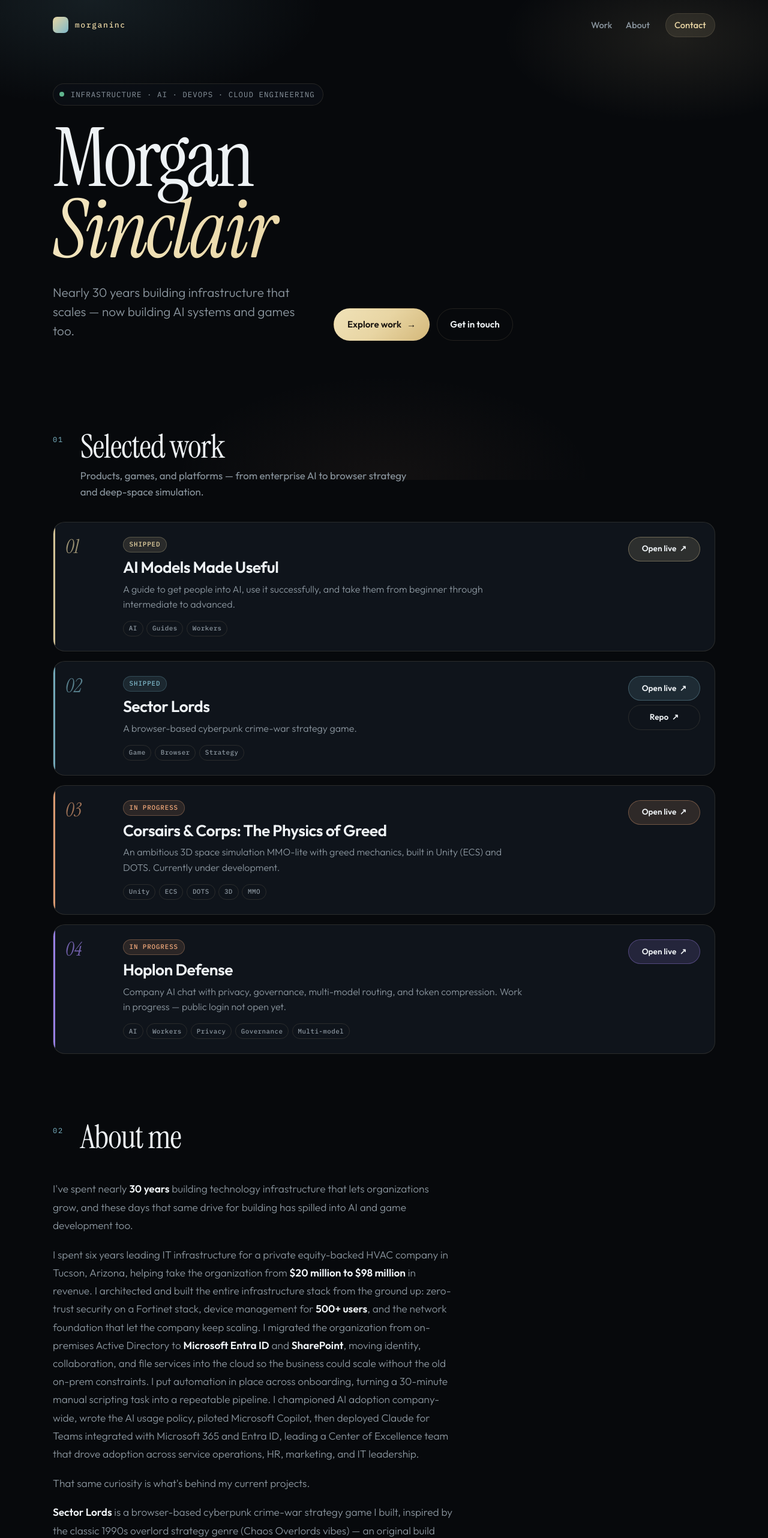
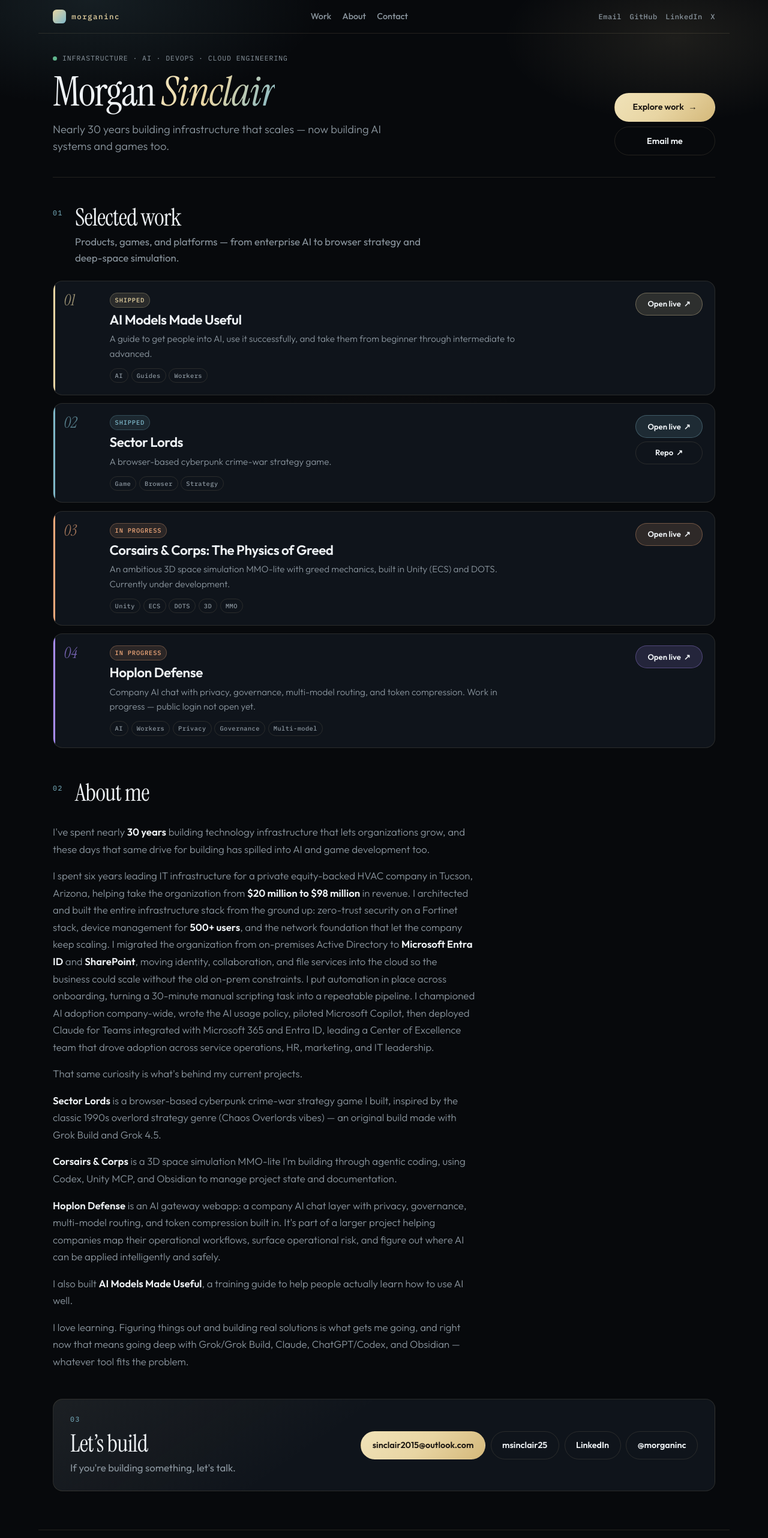
Before and after one commit to msinclair25/morganinc, a website: page public/index.html in a window 1280 px wide. Shown: the top 2564 px of the page at 60% size. Drawn offline with Linux system fonts and the light colour scheme.

Commit message:
Tighten hero layout and move socials to header
Name on one line, compact top section, social links up top, less empty space.

```diff
--- a/public/app.js
+++ b/public/app.js
@@ -1,8 +1,5 @@
 const yearEl = document.getElementById("year");
 if (yearEl) yearEl.textContent = String(new Date().getFullYear());
-
-const prefersReduced =
-  window.matchMedia?.("(prefers-reduced-motion: reduce)").matches ?? false;
 
 const ACCENTS = ["gold", "cyan", "ember", "violet"];
 
@@ -47,28 +44,44 @@ function padIndex(n) {
   return String(n).padStart(2, "0");
 }
 
-function initReveal() {
-  const nodes = document.querySelectorAll("[data-reveal]");
-  if (!nodes.length) return;
-
-  if (prefersReduced || !("IntersectionObserver" in window)) {
-    nodes.forEach((n) => n.classList.add("is-visible"));
-    return;
+function contactItems(contact) {
+  const items = [];
+  if (contact?.email) {
+    items.push({
+      href: `mailto:${contact.email}`,
+      label: contact.email,
+      short: "Email",
+      kind: "Email",
+    });
   }
-
-  const io = new IntersectionObserver(
-    (entries) => {
-      for (const entry of entries) {
-        if (entry.isIntersecting) {
-          entry.target.classList.add("is-visible");
-          io.unobserve(entry.target);
-        }
-      }
-    },
-    { rootMargin: "0px 0px -6% 0px", threshold: 0.06 },
-  );
-
-  nodes.forEach((n) => io.observe(n));
+  if (contact?.github) {
+    items.push({
+      href: contact.github,
+      label: "msinclair25",
+      short: "GitHub",
+      kind: "GitHub",
+      external: true,
+    });
+  }
+  if (contact?.linkedin) {
+    items.push({
+      href: contact.linkedin,
+      label: "LinkedIn",
+      short: "LinkedIn",
+      kind: "LinkedIn",
+      external: true,
+    });
+  }
+  if (contact?.x) {
+    items.push({
+      href: contact.x,
+      label: "@morganinc",
+      short: "X",
+      kind: "X",
+      external: true,
+    });
+  }
+  return items;
 }
 
 function renderProjects(projects) {
@@ -79,7 +92,7 @@ function renderProjects(projects) {
 
   if (!featured.length) {
     grid.innerHTML = `
-      <li class="project-card placeholder" data-accent="gold" data-reveal>
+      <li class="project-card placeholder" data-accent="gold">
         <div class="project-main">
           <div class="project-top"><span class="tag">Vault</span></div>
           <h3>Projects incoming</h3>
@@ -89,7 +102,6 @@ function renderProjects(projects) {
         </div>
       </li>
     `;
-    initReveal();
     return;
   }
 
@@ -118,7 +130,7 @@ function renderProjects(projects) {
       const tagClass = p.status === "wip" ? "tag wip" : "tag";
 
       return `
-        <li class="project-card" data-accent="${accent}" data-reveal style="--delay: ${i * 50}ms">
+        <li class="project-card" data-accent="${accent}">
           <div class="project-num" aria-hidden="true">${padIndex(i + 1)}</div>
           <div class="project-main">
             <div class="project-top">
@@ -137,8 +149,6 @@ function renderProjects(projects) {
       `;
     })
     .join("");
-
-  initReveal();
 }
 
 function renderAbout(about) {
@@ -157,63 +167,48 @@ function renderAbout(about) {
 }
 
 function renderContact(contact) {
+  const items = contactItems(contact);
+
+  const header = document.getElementById("header-socials");
+  if (header) {
+    if (!items.length) {
+      header.innerHTML = `<a href="https://github.com/msinclair25" target="_blank" rel="noopener noreferrer">GitHub</a>`;
+    } else {
+      header.innerHTML = items
+        .map((item) => {
+          const ext = item.external
+            ? ` target="_blank" rel="noopener noreferrer"`
+            : "";
+          return `<a href="${escapeHtml(item.href)}"${ext}>${escapeHtml(item.short)}</a>`;
+        })
+        .join("");
+    }
+  }
+
+  const heroEmail = document.getElementById("hero-email");
+  if (heroEmail && contact?.email) {
+    heroEmail.href = `mailto:${contact.email}`;
+  }
+
   const wrap = document.getElementById("contact-links");
   if (!wrap) return;
 
-  const items = [];
-  if (contact?.email) {
-    items.push({
-      href: `mailto:${contact.email}`,
-      label: contact.email,
-      kind: "Email",
-    });
-  }
-  if (contact?.github) {
-    items.push({
-      href: contact.github,
-      label: "msinclair25",
-      kind: "GitHub",
-      external: true,
-    });
-  }
-  if (contact?.linkedin) {
-    items.push({
-      href: contact.linkedin,
-      label: "Morgan Sinclair",
-      kind: "LinkedIn",
-      external: true,
-    });
-  }
-  if (contact?.x) {
-    items.push({
-      href: contact.x,
-      label: "@morganinc",
-      kind: "X",
-      external: true,
-    });
-  }
-
   if (!items.length) {
     wrap.innerHTML = `
-      <a class="contact-card" href="https://github.com/msinclair25" target="_blank" rel="noopener noreferrer">
-        <span class="kind">GitHub</span>
-        <span class="label">msinclair25</span>
+      <a class="btn primary" href="https://github.com/msinclair25" target="_blank" rel="noopener noreferrer">
+        GitHub
       </a>
     `;
     return;
   }
 
   wrap.innerHTML = items
-    .map((item) => {
+    .map((item, i) => {
       const ext = item.external
         ? ` target="_blank" rel="noopener noreferrer"`
         : "";
-      return `
-        <a class="contact-card" href="${escapeHtml(item.href)}"${ext}>
-          <span class="kind">${escapeHtml(item.kind)}</span>
-          <span class="label">${escapeHtml(item.label)}</span>
-        </a>
-      `;
+      const cls = i === 0 ? "btn primary" : "btn ghost";
+      return `<a class="${cls}" href="${escapeHtml(item.href)}"${ext}>${escapeHtml(item.label)}</a>`;
     })
     .join("");
 
@@ -226,8 +221,6 @@ function renderContact(contact) {
 }
 
 async function boot() {
-  initReveal();
-
   try {
     const res = await fetch("/data/site.json", { cache: "no-cache" });
     if (!res.ok) throw new Error(`site.json ${res.status}`);
--- a/public/data/site.json
+++ b/public/data/site.json
@@ -1,5 +1,5 @@
 {
-  "generatedAt": "2026-07-13T07:26:37.997Z",
+  "generatedAt": "2026-07-13T07:28:37.584Z",
   "about": {
     "title": "About",
     "headline": "Infrastructure · AI · DevOps · Cloud Engineering",
--- a/public/index.html
+++ b/public/index.html
@@ -30,31 +30,31 @@
   <body>
     <div class="bg" aria-hidden="true"></div>
 
-    <header class="site-header" data-reveal>
+    <header class="site-header">
       <a class="logo" href="/">
         <span class="logo-mark" aria-hidden="true"></span>
         <span class="logo-text">morganinc</span>
       </a>
-      <nav aria-label="Primary">
+      <nav class="nav-main" aria-label="Primary">
         <a href="#work">Work</a>
         <a href="#about">About</a>
-        <a href="#contact" class="nav-cta">Contact</a>
+        <a href="#contact">Contact</a>
+      </nav>
+      <nav class="nav-social" id="header-socials" aria-label="Social links">
+        <!-- filled from site.json -->
       </nav>
     </header>
 
     <main>
       <section class="hero" id="top">
-        <div class="hero-meta" data-reveal>
+        <div class="hero-copy">
+          <p class="hero-meta">
             <span class="status-dot" aria-hidden="true"></span>
             <span id="hero-eyebrow">Infrastructure · AI · DevOps · Cloud Engineering</span>
-        </div>
-
-        <h1 class="hero-title" data-reveal>
-          <span class="line">Morgan</span>
-          <span class="line italic">Sinclair</span>
+          </p>
+          <h1 class="hero-title">
+            Morgan <em>Sinclair</em>
           </h1>
-
-        <div class="hero-bottom" data-reveal>
           <p class="lede" id="hero-tagline">
             Nearly 30 years building infrastructure that scales — now building
             AI systems and games too.
@@ -64,13 +64,15 @@
               <span>Explore work</span>
               <span class="btn-arrow" aria-hidden="true">→</span>
             </a>
-            <a class="btn ghost" href="#contact">Get in touch</a>
+            <a class="btn ghost" href="mailto:sinclair2015@outlook.com" id="hero-email">
+              Email me
+            </a>
           </div>
         </div>
       </section>
 
       <section id="work" class="section work-section">
-        <div class="section-rail" data-reveal>
+        <div class="section-rail">
           <p class="section-index">01</p>
           <div class="section-head">
             <h2>Selected work</h2>
@@ -84,13 +86,13 @@
       </section>
 
       <section id="about" class="section about-section">
-        <div class="section-rail" data-reveal>
+        <div class="section-rail">
           <p class="section-index">02</p>
           <div class="section-head">
             <h2>About me</h2>
           </div>
         </div>
-        <div class="about-body" id="about-body" data-reveal>
+        <div class="about-body" id="about-body">
           <p>
             I've spent nearly 30 years building technology infrastructure that
             lets organizations grow.
@@ -99,17 +101,15 @@
       </section>
 
       <section id="contact" class="section contact-section">
-        <div class="contact-panel" data-reveal>
-          <div class="section-rail">
+        <div class="contact-panel">
+          <div class="contact-copy">
             <p class="section-index">03</p>
-            <div class="section-head">
             <h2>Let’s build</h2>
             <p id="contact-intro">
               If you're building something, let's talk.
             </p>
           </div>
-          </div>
-          <div class="contact-links" id="contact-links"></div>
+          <div class="contact-actions" id="contact-links"></div>
         </div>
       </section>
     </main>
--- a/public/styles.css
+++ b/public/styles.css
@@ -9,12 +9,11 @@
   --accent-hot: #f0a87a;
   --accent-soft: rgba(232, 213, 163, 0.1);
   --focus: #7eb8c9;
-  --radius: 18px;
+  --radius: 16px;
   --max: 72rem;
   --font-sans: "Outfit", system-ui, sans-serif;
   --font-display: "Instrument Serif", Georgia, serif;
   --font-mono: "IBM Plex Mono", ui-monospace, monospace;
-  --ease-out: cubic-bezier(0.16, 1, 0.3, 1);
   color-scheme: dark;
 }
 
@@ -36,12 +35,6 @@ html {
   .status-dot {
     animation: none !important;
   }
-
-  [data-reveal] {
-    opacity: 1 !important;
-    transform: none !important;
-    transition: none !important;
-  }
 }
 
 body {
@@ -61,7 +54,6 @@ body {
   color: #fff;
 }
 
-/* Static background — no animated blur / canvas */
 .bg {
   pointer-events: none;
   position: fixed;
@@ -98,106 +90,122 @@ a:focus-visible,
   outline-offset: 3px;
 }
 
+/* —— Header: logo · page nav · socials —— */
 .site-header {
-  display: flex;
+  display: grid;
+  grid-template-columns: auto 1fr auto;
   align-items: center;
-  justify-content: space-between;
+  gap: 1rem 1.5rem;
   max-width: var(--max);
   margin: 0 auto;
-  padding: 1.35rem 1.5rem 0;
+  padding: 1rem 1.5rem;
+  border-bottom: 1px solid var(--border);
 }
 
 .logo {
   display: inline-flex;
   align-items: center;
-  gap: 0.65rem;
+  gap: 0.55rem;
   text-decoration: none;
   color: var(--text);
 }
 
 .logo-mark {
-  width: 1.65rem;
-  height: 1.65rem;
-  border-radius: 0.45rem;
+  width: 1.4rem;
+  height: 1.4rem;
+  border-radius: 0.4rem;
   background: linear-gradient(135deg, #e8d5a3, #7eb8c9);
+  flex-shrink: 0;
 }
 
 .logo-text {
   font-family: var(--font-mono);
-  font-size: 0.82rem;
+  font-size: 0.78rem;
   font-weight: 500;
   letter-spacing: 0.12em;
   text-transform: lowercase;
   color: var(--accent);
 }
 
-nav {
+.nav-main {
   display: flex;
   align-items: center;
-  gap: 0.35rem 1.1rem;
+  justify-content: center;
+  gap: 1.15rem;
 }
 
-nav a {
+.nav-main a {
   color: var(--text-muted);
   text-decoration: none;
-  font-size: 0.92rem;
+  font-size: 0.9rem;
   font-weight: 500;
-  padding: 0.35rem 0.15rem;
 }
 
-nav a:hover {
+.nav-main a:hover {
   color: var(--text);
 }
 
-.nav-cta {
-  margin-left: 0.35rem;
-  padding: 0.45rem 0.9rem !important;
-  border: 1px solid var(--border);
-  border-radius: 999px;
-  color: var(--accent) !important;
-  background: var(--accent-soft);
+.nav-social {
+  display: flex;
+  align-items: center;
+  flex-wrap: wrap;
+  justify-content: flex-end;
+  gap: 0.35rem 0.85rem;
 }
 
-.nav-cta:hover {
-  border-color: var(--border-strong);
-  background: rgba(232, 213, 163, 0.18);
+.nav-social a {
+  font-family: var(--font-mono);
+  font-size: 0.75rem;
+  font-weight: 500;
+  letter-spacing: 0.04em;
+  text-decoration: none;
+  color: var(--text-muted);
+}
+
+.nav-social a:hover {
+  color: var(--accent);
 }
 
 main {
   max-width: var(--max);
   margin: 0 auto;
-  padding: 0 1.5rem 5rem;
+  padding: 0 1.5rem 3.5rem;
 }
 
-/* Hero */
+/* —— Hero: compact, name on one line —— */
 .hero {
-  padding: 4.5rem 0 4rem;
-  min-height: min(72vh, 40rem);
-  display: flex;
-  flex-direction: column;
-  justify-content: center;
-  gap: 1.75rem;
+  padding: 2rem 0 2.25rem;
+  border-bottom: 1px solid var(--border);
+}
+
+.hero-copy {
+  display: grid;
+  grid-template-columns: 1fr auto;
+  grid-template-areas:
+    "meta meta"
+    "title actions"
+    "lede actions";
+  gap: 0.75rem 2.5rem;
+  align-items: end;
 }
 
 .hero-meta {
+  grid-area: meta;
   display: inline-flex;
   align-items: center;
-  gap: 0.65rem;
+  gap: 0.55rem;
+  margin: 0;
   font-family: var(--font-mono);
-  font-size: 0.78rem;
+  font-size: 0.72rem;
   letter-spacing: 0.08em;
   text-transform: uppercase;
   color: var(--text-muted);
   width: fit-content;
-  padding: 0.45rem 0.85rem 0.45rem 0.65rem;
-  border: 1px solid var(--border);
-  border-radius: 999px;
-  background: rgba(12, 16, 22, 0.8);
 }
 
 .status-dot {
-  width: 0.5rem;
-  height: 0.5rem;
+  width: 0.45rem;
+  height: 0.45rem;
   border-radius: 50%;
   background: #6dcea0;
   flex-shrink: 0;
@@ -215,19 +223,17 @@ main {
 }
 
 .hero-title {
+  grid-area: title;
   margin: 0;
   font-family: var(--font-display);
   font-weight: 400;
-  font-size: clamp(4rem, 14vw, 8.5rem);
-  line-height: 0.88;
-  letter-spacing: -0.03em;
+  font-size: clamp(2.6rem, 6.5vw, 4.25rem);
+  line-height: 1.05;
+  letter-spacing: -0.02em;
+  white-space: nowrap;
 }
 
-.hero-title .line {
-  display: block;
-}
-
-.hero-title .italic {
+.hero-title em {
   font-style: italic;
   color: var(--accent);
   background: linear-gradient(120deg, #f3e6c0 0%, #e8d5a3 45%, #7eb8c9 100%);
@@ -236,38 +242,34 @@ main {
   -webkit-text-fill-color: transparent;
 }
 
-.hero-bottom {
-  display: grid;
-  grid-template-columns: 1.2fr 1fr;
-  gap: 1.5rem 2rem;
-  align-items: end;
-  max-width: 52rem;
-}
-
 .lede {
+  grid-area: lede;
   margin: 0;
-  font-size: clamp(1.1rem, 2vw, 1.3rem);
+  font-size: clamp(1rem, 1.6vw, 1.15rem);
   font-weight: 300;
   color: var(--text-muted);
-  max-width: 28rem;
+  max-width: 36rem;
   line-height: 1.55;
 }
 
 .hero-actions {
+  grid-area: actions;
   display: flex;
-  flex-wrap: wrap;
-  gap: 0.75rem;
+  flex-direction: column;
+  gap: 0.55rem;
+  align-items: stretch;
+  min-width: 10.5rem;
 }
 
 .btn {
   display: inline-flex;
   align-items: center;
   justify-content: center;
-  gap: 0.55rem;
-  padding: 0.85rem 1.35rem;
+  gap: 0.45rem;
+  padding: 0.7rem 1.15rem;
   border-radius: 999px;
   font-weight: 600;
-  font-size: 0.95rem;
+  font-size: 0.9rem;
   text-decoration: none;
   border: 1px solid transparent;
   transition:
@@ -275,6 +277,7 @@ main {
     background 0.15s ease,
     border-color 0.15s ease,
     color 0.15s ease;
+  white-space: nowrap;
 }
 
 .btn.primary {
@@ -305,63 +308,64 @@ main {
   border-color: var(--border-strong);
   background: var(--accent-soft);
   color: var(--text);
-  transform: translateY(-1px);
 }
 
-/* Sections */
+/* —— Sections —— */
 .section {
-  padding: 5rem 0 2rem;
+  padding: 2.75rem 0 0.5rem;
 }
 
 .section-rail {
   display: grid;
   grid-template-columns: auto 1fr;
-  gap: 1.25rem 1.75rem;
+  gap: 0.85rem 1.25rem;
   align-items: start;
-  margin-bottom: 2.25rem;
+  margin-bottom: 1.5rem;
 }
 
 .section-index {
-  margin: 0.35rem 0 0;
+  margin: 0.4rem 0 0;
   font-family: var(--font-mono);
-  font-size: 0.75rem;
+  font-size: 0.72rem;
   letter-spacing: 0.14em;
   color: var(--accent-2);
 }
 
-.section-head h2 {
-  margin: 0 0 0.5rem;
+.section-head h2,
+.contact-copy h2 {
+  margin: 0 0 0.4rem;
   font-family: var(--font-display);
-  font-size: clamp(2.4rem, 5vw, 3.4rem);
+  font-size: clamp(1.9rem, 3.5vw, 2.5rem);
   font-weight: 400;
   letter-spacing: -0.02em;
-  line-height: 1;
+  line-height: 1.1;
 }
 
-.section-head p {
+.section-head p,
+.contact-copy p:not(.section-index) {
   margin: 0;
   color: var(--text-muted);
-  max-width: 34rem;
+  max-width: 36rem;
 }
 
-/* Projects */
+/* —— Projects —— */
 .project-stage {
   list-style: none;
   margin: 0;
   padding: 0;
   display: flex;
   flex-direction: column;
-  gap: 1rem;
+  gap: 0.85rem;
 }
 
 .project-card {
   position: relative;
   display: grid;
-  grid-template-columns: 4.5rem 1fr auto;
-  gap: 1rem 1.5rem;
+  grid-template-columns: 3.5rem 1fr auto;
+  gap: 0.75rem 1.25rem;
   align-items: start;
-  padding: 1.5rem 1.5rem 1.5rem 1.25rem;
-  border-radius: calc(var(--radius) + 2px);
+  padding: 1.2rem 1.25rem 1.2rem 1.1rem;
+  border-radius: var(--radius);
   border: 1px solid var(--border);
   background: #0f141b;
   overflow: hidden;
@@ -378,12 +382,11 @@ main {
   bottom: 0;
   width: 3px;
   background: var(--card-accent, var(--accent));
-  opacity: 0.9;
 }
 
 .project-card:hover {
   border-color: color-mix(in srgb, var(--card-accent, var(--accent)) 40%, transparent);
-  transform: translateY(-2px);
+  transform: translateY(-1px);
 }
 
 .project-card[data-accent="gold"] {
@@ -401,7 +404,7 @@ main {
 
 .project-num {
   font-family: var(--font-display);
-  font-size: 2rem;
+  font-size: 1.6rem;
   line-height: 1;
   color: color-mix(in srgb, var(--card-accent, var(--accent)) 65%, transparent);
   font-style: italic;
@@ -415,15 +418,15 @@ main {
   display: flex;
   flex-wrap: wrap;
   gap: 0.5rem;
-  margin-bottom: 0.55rem;
+  margin-bottom: 0.4rem;
 }
 
 .tag {
   display: inline-flex;
-  padding: 0.22rem 0.6rem;
+  padding: 0.18rem 0.5rem;
   border-radius: 999px;
   font-family: var(--font-mono);
-  font-size: 0.68rem;
+  font-size: 0.65rem;
   font-weight: 500;
   letter-spacing: 0.08em;
   text-transform: uppercase;
@@ -439,56 +442,56 @@ main {
 }
 
 .project-card h3 {
-  margin: 0 0 0.5rem;
-  font-size: clamp(1.25rem, 2.5vw, 1.65rem);
+  margin: 0 0 0.4rem;
+  font-size: clamp(1.15rem, 2vw, 1.4rem);
   font-weight: 600;
   letter-spacing: -0.02em;
-  line-height: 1.2;
+  line-height: 1.25;
 }
 
 .project-card .summary {
   margin: 0;
   color: var(--text-muted);
-  font-size: 1rem;
-  max-width: 42rem;
+  font-size: 0.95rem;
+  max-width: 44rem;
   font-weight: 300;
 }
 
 .stack {
   list-style: none;
-  margin: 0.9rem 0 0;
+  margin: 0.75rem 0 0;
   padding: 0;
   display: flex;
   flex-wrap: wrap;
-  gap: 0.35rem;
+  gap: 0.3rem;
 }
 
 .stack li {
   font-family: var(--font-mono);
-  font-size: 0.68rem;
+  font-size: 0.65rem;
   font-weight: 500;
   letter-spacing: 0.04em;
   color: var(--text-muted);
   border: 1px solid var(--border);
   border-radius: 999px;
-  padding: 0.2rem 0.55rem;
+  padding: 0.18rem 0.5rem;
 }
 
 .project-actions {
   display: flex;
   flex-direction: column;
-  gap: 0.45rem;
-  min-width: 7.5rem;
+  gap: 0.4rem;
+  min-width: 7rem;
 }
 
 .project-actions a {
   display: inline-flex;
   align-items: center;
   justify-content: center;
-  gap: 0.35rem;
-  padding: 0.55rem 0.85rem;
+  gap: 0.3rem;
+  padding: 0.45rem 0.75rem;
   border-radius: 999px;
-  font-size: 0.85rem;
+  font-size: 0.82rem;
   font-weight: 600;
   text-decoration: none;
   border: 1px solid var(--border);
@@ -523,17 +526,17 @@ main {
   border-radius: 4px;
 }
 
-/* About */
+/* —— About —— */
 .about-body {
-  font-size: 1.08rem;
+  font-size: 1.05rem;
   font-weight: 300;
-  line-height: 1.75;
+  line-height: 1.7;
   color: var(--text-muted);
-  max-width: 42rem;
+  max-width: 44rem;
 }
 
 .about-body p {
-  margin: 0 0 1.15rem;
+  margin: 0 0 1rem;
 }
 
 .about-body p:last-child {
@@ -545,76 +548,48 @@ main {
   font-weight: 600;
 }
 
-/* Contact */
+/* —— Contact —— */
+.contact-section {
+  padding-top: 2.5rem;
+}
+
 .contact-panel {
-  padding: clamp(1.75rem, 4vw, 2.75rem);
-  border-radius: calc(var(--radius) + 6px);
+  display: grid;
+  grid-template-columns: 1fr auto;
+  gap: 1.5rem 2rem;
+  align-items: center;
+  padding: 1.5rem 1.75rem;
+  border-radius: var(--radius);
   border: 1px solid var(--border);
   background:
     linear-gradient(145deg, rgba(232, 213, 163, 0.06), transparent 42%),
     #0f141b;
 }
 
-.contact-panel .section-rail {
-  margin-bottom: 1.75rem;
+.contact-copy .section-index {
+  margin: 0 0 0.5rem;
 }
 
-.contact-links {
-  display: grid;
-  grid-template-columns: repeat(auto-fit, minmax(12rem, 1fr));
-  gap: 0.75rem;
+.contact-actions {
+  display: flex;
+  flex-wrap: wrap;
+  gap: 0.55rem;
+  justify-content: flex-end;
 }
 
-.contact-card {
-  display: flex;
-  flex-direction: column;
-  gap: 0.35rem;
-  padding: 1.1rem 1.15rem;
-  border-radius: 14px;
-  border: 1px solid var(--border);
-  background: #0a0d11;
-  text-decoration: none;
-  color: var(--text);
-  transition:
-    transform 0.15s ease,
-    border-color 0.15s ease,
-    background 0.15s ease;
-}
-
-.contact-card:hover {
-  transform: translateY(-2px);
-  border-color: var(--border-strong);
-  background: rgba(232, 213, 163, 0.06);
-  color: var(--text);
-}
-
-.contact-card .kind {
-  font-family: var(--font-mono);
-  font-size: 0.68rem;
-  letter-spacing: 0.1em;
-  text-transform: uppercase;
-  color: var(--accent);
-}
-
-.contact-card .label {
-  font-weight: 500;
-  font-size: 0.98rem;
-  word-break: break-word;
-}
-
-/* Footer */
+/* —— Footer —— */
 .site-footer {
   max-width: var(--max);
   margin: 0 auto;
-  padding: 1.75rem 1.5rem 2.75rem;
+  padding: 1.25rem 1.5rem 2rem;
   display: flex;
   flex-wrap: wrap;
-  gap: 0.75rem 1.5rem;
+  gap: 0.5rem 1.25rem;
   align-items: center;
   justify-content: space-between;
   border-top: 1px solid var(--border);
   color: var(--text-muted);
-  font-size: 0.88rem;
+  font-size: 0.85rem;
 }
 
 .site-footer p {
@@ -623,7 +598,7 @@ main {
 
 .footer-top {
   font-family: var(--font-mono);
-  font-size: 0.78rem;
+  font-size: 0.72rem;
   letter-spacing: 0.08em;
   text-transform: uppercase;
   text-decoration: none;
@@ -638,29 +613,50 @@ main {
   opacity: 0.85;
 }
 
-/* Lightweight reveal — opacity only when possible */
-[data-reveal] {
-  opacity: 0;
-  transform: translateY(16px);
-  transition:
-    opacity 0.5s var(--ease-out),
-    transform 0.5s var(--ease-out);
-  transition-delay: var(--delay, 0ms);
-}
+/* —— Responsive —— */
+@media (max-width: 900px) {
+  .site-header {
+    grid-template-columns: 1fr auto;
+    grid-template-areas:
+      "logo social"
+      "nav nav";
+  }
 
-[data-reveal].is-visible {
-  opacity: 1;
-  transform: none;
-}
+  .logo {
+    grid-area: logo;
+  }
 
-/* Responsive */
-@media (max-width: 860px) {
-  .hero-bottom {
+  .nav-social {
+    grid-area: social;
+  }
+
+  .nav-main {
+    grid-area: nav;
+    justify-content: flex-start;
+    padding-top: 0.15rem;
+  }
+
+  .hero-copy {
     grid-template-columns: 1fr;
+    grid-template-areas:
+      "meta"
+      "title"
+      "lede"
+      "actions";
+  }
+
+  .hero-title {
+    white-space: normal;
+  }
+
+  .hero-actions {
+    flex-direction: row;
+    flex-wrap: wrap;
+    min-width: 0;
   }
 
   .project-card {
-    grid-template-columns: 3rem 1fr;
+    grid-template-columns: 2.75rem 1fr;
   }
 
   .project-actions {
@@ -668,29 +664,34 @@ main {
     flex-direction: row;
     flex-wrap: wrap;
   }
+
+  .contact-panel {
+    grid-template-columns: 1fr;
+  }
+
+  .contact-actions {
+    justify-content: flex-start;
+  }
 }
 
-@media (max-width: 560px) {
-  .hero {
-    min-height: auto;
-    padding-top: 3rem;
-  }
-
-  nav a:not(.nav-cta) {
+@media (max-width: 520px) {
+  .logo-text {
     display: none;
   }
 
-  .section-rail {
-    grid-template-columns: 1fr;
-    gap: 0.5rem;
+  .nav-social a {
+    font-size: 0.7rem;
   }
 
-  .project-card {
-    grid-template-columns: 1fr;
-    padding: 1.25rem;
+  .nav-main {
+    gap: 0.85rem;
   }
 
-  .project-num {
-    font-size: 1.5rem;
+  .hero {
+    padding: 1.5rem 0 1.75rem;
+  }
+
+  .hero-title {
+    font-size: clamp(2.2rem, 11vw, 2.8rem);
   }
 }
```
Lines whose indentation alone changed are shown as unchanged.
